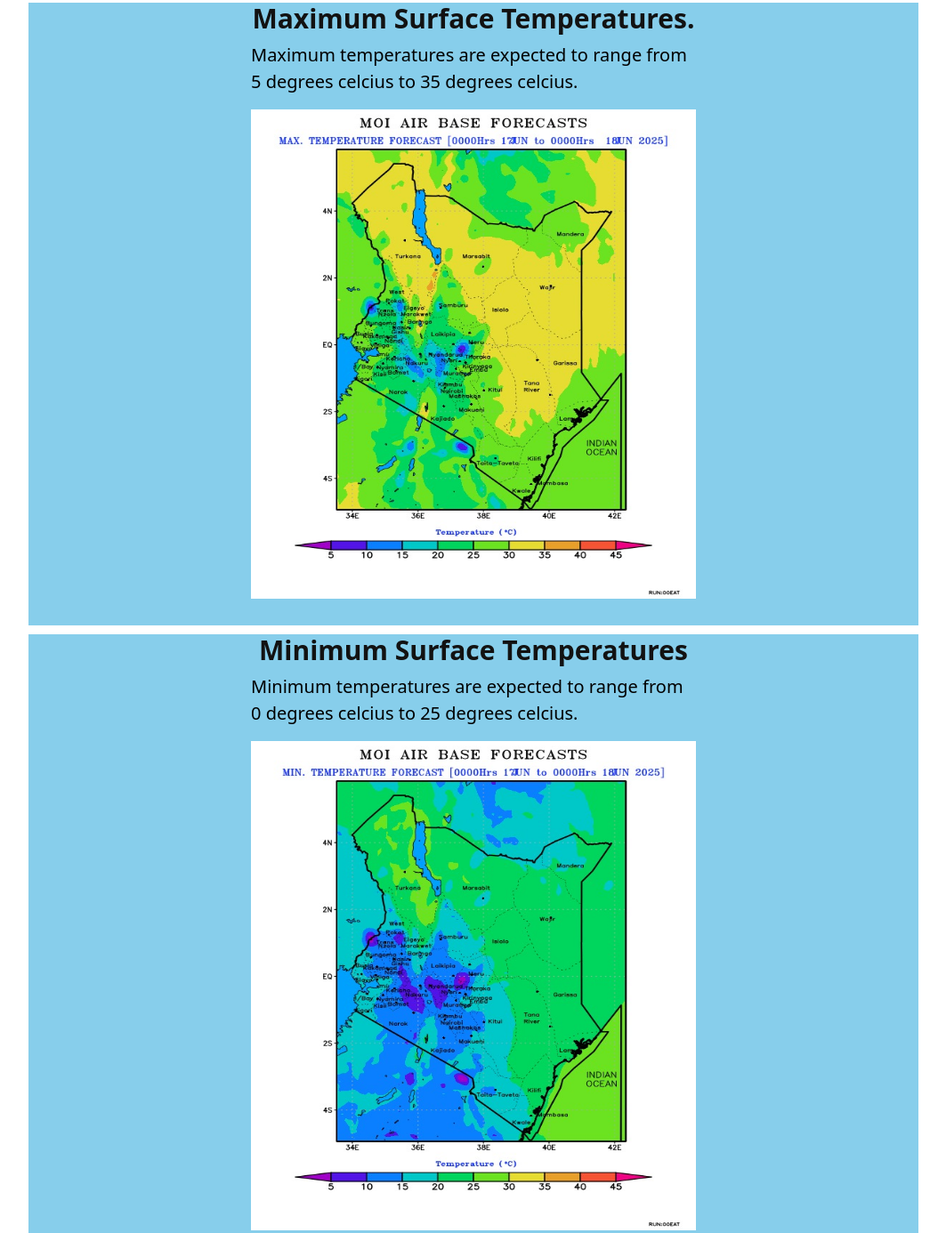
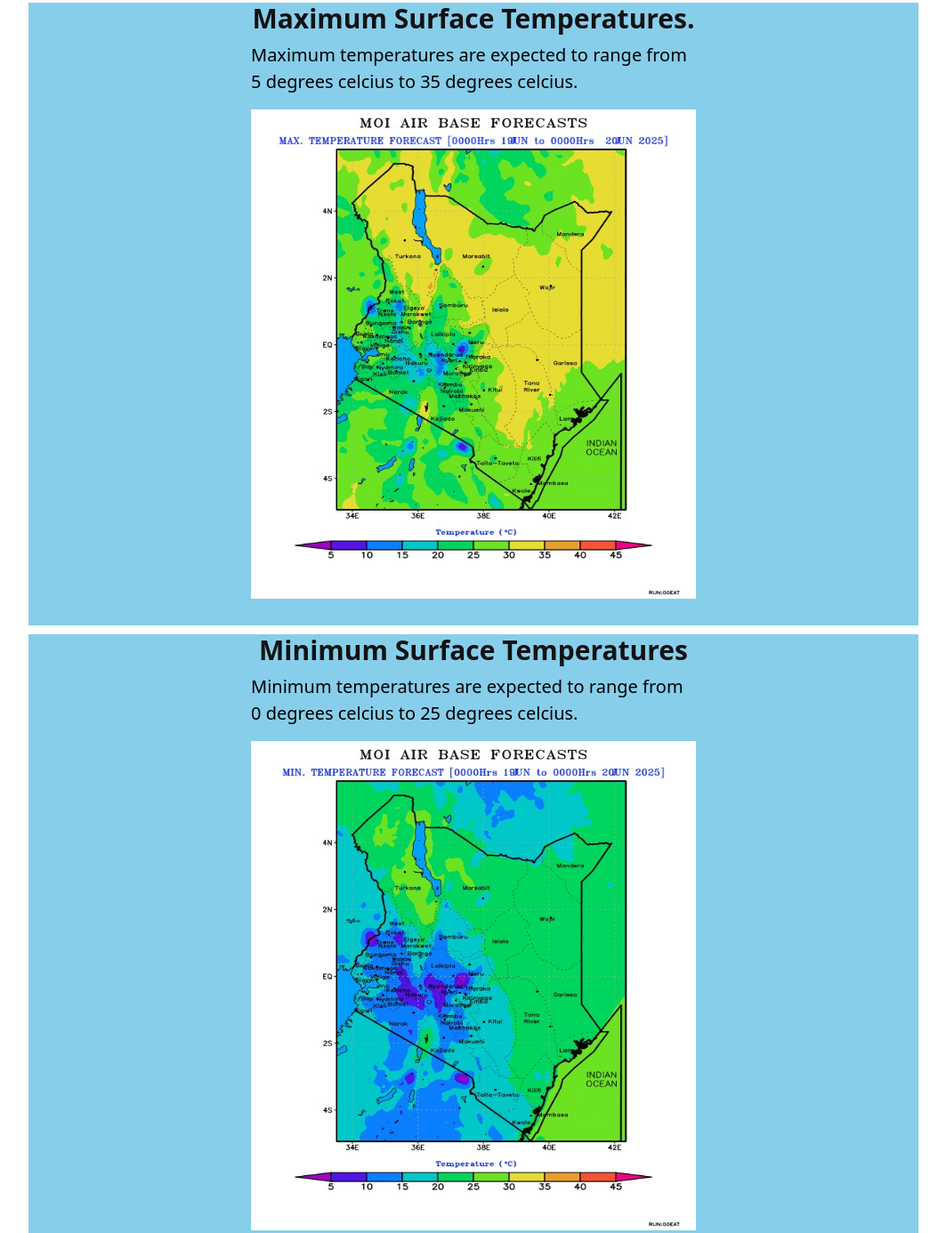
Before and after one commit to Peterkamesa/wx_app, a plain HTML site: page daily_wx.html in a window 1280 px wide. Shown: the part 2920-4306 px from the top of the page at 89% size, without its empty margins (108-1171 px from the left). Drawn offline with nearby package versions, Linux system fonts and the light colour scheme.

Commit message:
added the temp images

```diff
--- a/daily_wx.html
+++ b/daily_wx.html
@@ -516,7 +516,7 @@
         <h1>maximum surface temperatures.</h1>
         <p>Maximum temperatures are expected to range from 5 degrees celcius to 35  degrees celcius.</p>
     </div>
-        <img src="WhatsApp Image 2025-06-17 at 09.56.09.jpeg" class =img>
+        <img src="maximum.jpg" class =img>
 
     </div>
 
@@ -525,7 +525,7 @@
         <h1>minimum surface temperatures</h1>
         <p>Minimum temperatures are expected to range from 0 degrees celcius to 25 degrees celcius.</p>
         </div>
-        <img src="WhatsApp Image 2025-06-17 at 09.56.09 (1).jpeg" class =img>
+        <img src="minimum.jpg" class =img>
 
     </div>
             <div class = "map-container">
```
Also changed, not shown: maximum.jpg (added), minimum.jpg (added).
